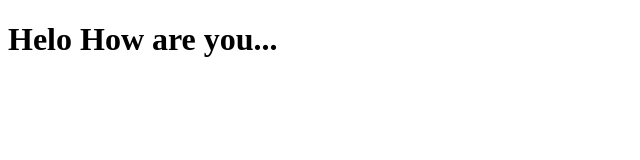
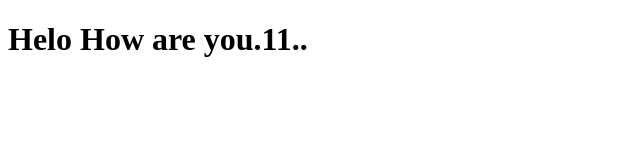
Before and after one commit to annuu1/dev_tools, a plain HTML site: page index.html in a window 1280 px wide. Shown: the full height of the page, 0-640 px from the left. Drawn offline with Linux system fonts and the light colour scheme.

Commit message:
first update check

```diff
--- a/index.html
+++ b/index.html
@@ -6,6 +6,6 @@
     <title>Document</title>
 </head>
 <body>
-    <h1>Helo How are you...</h1>
+    <h1>Helo How are you.11..</h1>
 </body>
 </html>
```
